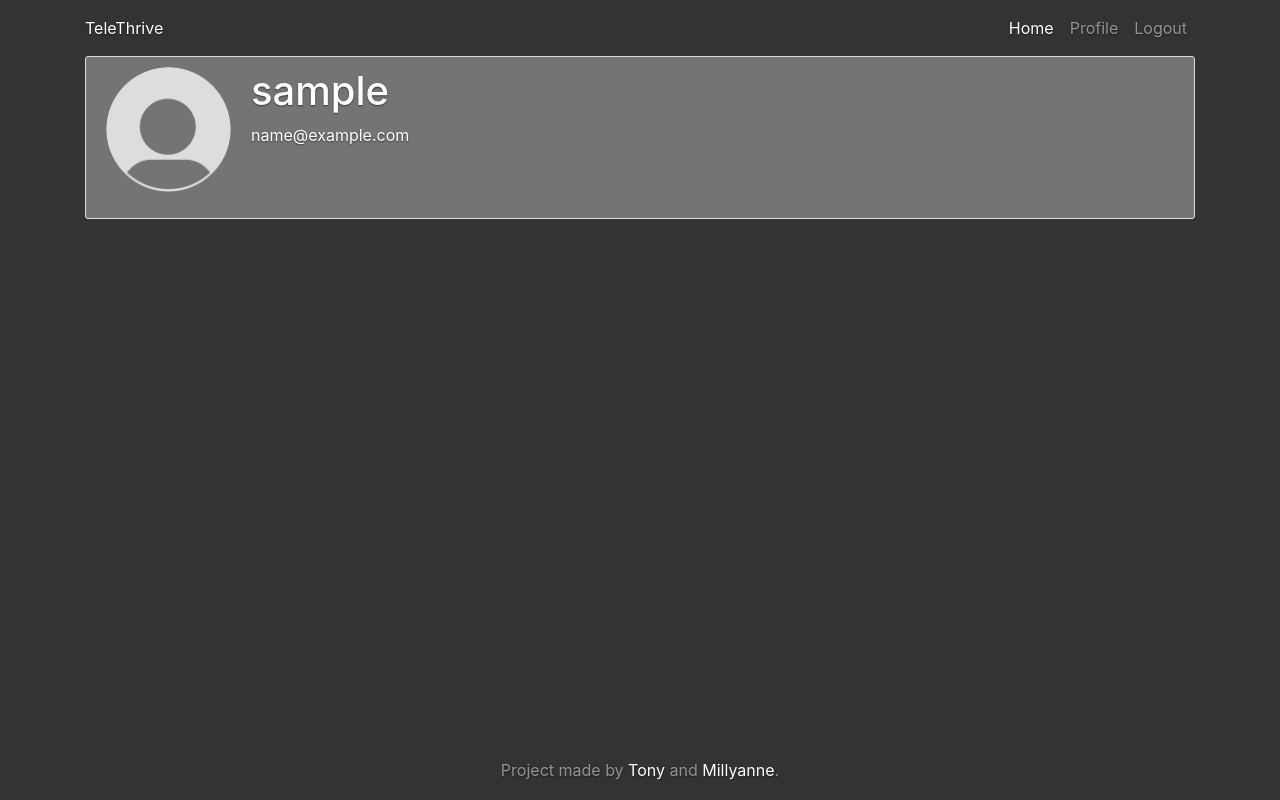
After one commit to ynot93/tele-thrive, a Flask app: page /user-profile in a window 1280 px wide. The commit adds this page. Run offline with Flask 3, Linux system fonts and the light colour scheme; the visitor is signed in with stand-in values (Sample User, id 1).

Commit message:
Setup user profile page

```diff
--- a/flask_app/__init__.py
+++ b/flask_app/__init__.py
@@ -2,6 +2,8 @@ import os
 from flask import Flask
 from flask_sqlalchemy import SQLAlchemy
 from dotenv import load_dotenv
+from flask_bcrypt import Bcrypt
+from flask_login import LoginManager
 
 
 load_dotenv()
@@ -10,5 +12,9 @@ app.secret_key = os.environ.get('SECRET_KEY')
 app.config['SQLALCHEMY_DATABASE_URI'] = os.environ.get('DATABASE_URL')
 app.config['SQLALCHEMY_TRACK_MODIFICATIONS'] = False
 db = SQLAlchemy(app)
+bcrypt = Bcrypt(app)
+login_manager = LoginManager(app)
+login_manager.login_view = 'login'
+login_manager.login_message_category = 'info'
 
 from . import routes
--- a/flask_app/models/user.py
+++ b/flask_app/models/user.py
@@ -1,15 +1,21 @@
 from flask_app import db
 from sqlalchemy.sql import func
+from flask_app import login_manager
+from flask_login import UserMixin
+
+@login_manager.user_loader
+def load_user(user_id):
+    return User.query.get(int(user_id))
 
 
-class User(db.Model):
+class User(db.Model, UserMixin):
     id = db.Column(db.Integer, primary_key=True)
     username = db.Column(db.String(20), unique=True, nullable=False)
     email = db.Column(db.String(120), unique=True, nullable=False)
     image_profile = db.Column(db.String(20), nullable=False, default='default.jpg')
     password = db.Column(db.String(60), nullable=False)
     created_at = db.Column(db.DateTime(timezone=True), server_default=func.now())
-    role = db.Column(db.String(20), nullable=False)
+    # role = db.Column(db.String(20), nullable=False)
 
     appointments = db.relationship('Appointment', backref='client', lazy=True)
 
--- a/flask_app/routes.py
+++ b/flask_app/routes.py
@@ -1,37 +1,19 @@
-from flask import render_template, url_for, flash, redirect
+from flask import render_template, url_for, flash, redirect, request
 from .forms import RegistrationForm, LoginForm, TherapistRegistrationForm, TherapistLoginForm
-from . import app
+from . import app, db, bcrypt
 
 from flask_app.models.appointment import Appointment
 from flask_app.models.therapist import Therapist
 from flask_app.models.user import User
 from flask import session
-from flask import jsonify, request
 from .id_generator import generate_unique_user_id, generate_unique_therapist_id
-
-
-users = [
-    {
-        'first_name': "Tony",
-        'last_name': "Mputhia",
-        'date_created': "26/02/2024",
-        'appointment': "12/04/2024",
-        'age': 28
-    },
-    {
-        'first_name': "Millyanne",
-        'last_name': "Adhiambo",
-        'date_created': "28/02/2024",
-        'appointment': "17/04/2024",
-        'age': 25
-    }
-]
+from flask_login import login_user, current_user, logout_user, login_required
 
 
 @app.route("/")
 @app.route("/home")
 def home():
-    return render_template("home.html", users=users)
+    return render_template("home.html")
 
 
 @app.route("/about")
@@ -41,26 +23,39 @@ def about():
 
 @app.route("/register", methods=['GET', 'POST'])
 def register():
+    if current_user.is_authenticated:
+        return redirect(url_for('home'))
     form = RegistrationForm()
     if form.validate_on_submit():
-        user_id = generate_unique_user_id()
-        session['user_id'] = user_id
-        flash(f'Account created for {form.username.data}!', 'sucess')
-        return redirect(url_for('home'))
+        # user_id = generate_unique_user_id()
+        # session['user_id'] = user_id
+        # flash(f'Account created for {form.username.data}!', 'sucess')
+        # return redirect(url_for('home'))
+        hashed_pwd = bcrypt.generate_password_hash(form.password.data).decode('utf-8')
+        user = User(username=form.username.data, email=form.email.data, password=hashed_pwd)
+        db.session.add(user)
+        db.session.commit()
+        flash(f'Account created for {form.username.data}!', 'success')
+        return redirect(url_for('login'))
     return render_template("register.html", title='Register', form=form)
 
 
 @app.route("/login", methods=['GET', 'POST'])
 def login():
+    if current_user.is_authenticated:
+        return redirect(url_for('home'))
     form = LoginForm()
     if form.validate_on_submit():
         user = User.query.filter_by(email=form.email.data).first()
-        if user and user.password == form.password.data:
-            session['user_id'] = user.id
+        # if user and user.password == form.password.data:
+        #     session['user_id'] = user.id
+        if user and bcrypt.check_password_hash(user.password, form.password.data):
+            login_user(user, remember=form.remember.data)
             flash(f'You have successfully logged in!', 'success')
-            return redirect(url_for('home'))
+            next_redirect = request.args.get('next')
+            return redirect(next_redirect) if next_redirect else redirect(url_for('home'))
         else:
-            flash(f'Login Unsuccessful! Check username and password', 'danger')
+            flash(f'Login Unsuccessful! Check email or password', 'danger')
     return render_template("login.html", title='Login', form=form)
 
 
@@ -86,13 +81,6 @@ def login_therapist():
         else:
             flash('Login Unsuccessful! Please check email and password', 'danger')
     return render_template('login_therapist.html', title='Therapist Login', form=form)
-
-
-@app.route("/logout")
-def logout():
-    session.clear()
-    flash('You have been logged out!', 'success')
-    return redirect(url_for('home'))
 
 
 #@app.route("/appointments", methods=["GET"])
@@ -158,3 +146,18 @@ def get_appointments():
 @app.route("/appointments/new", methods=["GET"])
 def create_appointment():
     return render_template("create_appointment.html")
+
+@app.route("/logout")
+def logout():
+    # session.clear()
+    # flash('You have been logged out!', 'success')
+    # return redirect(url_for('home'))
+    logout_user()
+    return redirect(url_for('home'))
+
+
+@app.route("/user-profile")
+@login_required
+def user_profile():
+    profile_pic = url_for('static', filename='images/profile_pictures/' + current_user.image_profile)
+    return render_template('user_profile.html', title='User Profile', profile_pic=profile_pic)
--- a/flask_app/static/main.css
+++ b/flask_app/static/main.css
@@ -26,11 +26,17 @@ a:hover {
 html,
 body {
   background-color: #333;
+  height: 100%;
 }
 
 body {
   color: #fff;
   text-shadow: 0 .05rem .1rem rgba(0, 0, 0, .5);
+}
+
+.layout-container {
+  position: relative;
+  min-height: 100%;
 }
 
 .jumbotron {
@@ -119,11 +125,34 @@ body {
   background-color: #2f2f2f;
 }
 
+/* Footer Section */
 .footer {
-  position: fixed;
+  position: absolute;
+  left: 0;
   bottom: 0;
   width: 100%;
   height: 60px;
   line-height: 60px;
+  margin-bottom: 0;
   color: rgba(255, 255, 255, .5);
 }
+
+/* Profile Section */
+.content-section {
+  background: #747474;
+  padding: 10px 20px;
+  border: 1px solid #dddddd;
+  border-radius: 3px;
+  margin-bottom: 20px;
+}
+
+.account-img {
+  height: 125px;
+  width: 125px;
+  margin-right: 20px;
+  margin-bottom: 16px;
+}
+
+.account-heading {
+  font-size: 2.5rem;
+}
--- a/flask_app/templates/home.html
+++ b/flask_app/templates/home.html
@@ -129,7 +129,7 @@
 <section class="contact-section py-5 mb-4">
     <div class="container">
         <h2 class="pb-4">Contact Us</h2>
-        <div class="row">
+        <div class="row pb-4">
             <div class="col-md-4">
                 <h6>E-Mail Address</h6>
                 <p class="m-0">tonymmputhia@gmail.com</p>
--- a/flask_app/templates/layout.html
+++ b/flask_app/templates/layout.html
@@ -15,21 +15,23 @@
 </head>
 
 <body>
-    <div class="container d-flex w-100 h-100 p-3 mx-auto flex-column">
-        <header class="masthead mb-auto">
-            <div class="inner">
-                <h3 class="masthead-brand">TeleThrive</h3>
-                <nav class="nav nav-masthead justify-content-center">
-                    <a class="nav-link active" href="{{ url_for('home') }}">Home</a>
-                    <a class="nav-link" href="{{ url_for('about') }}">About us</a>
-                    <a class="nav-item nav-link active" href="{{ url_for('register') }}">Register</a>
-                    <a class="nav-item nav-link active" href="{{ url_for('register_therapist') }}">For Therapists</a>
-                    {% if session.logged_in %}
-                        <a class="nav-item nav-link active" href="{{ url_for('logout') }}">Logout</a>
+    <div class="layout-container">
+        <nav class="navbar navbar-expand-lg navbar-dark">
+            <div class="container">
+                <a href="{{ url_for('home') }}">TeleThrive</a>
+                <ul class="navbar-nav ml-auto">
+                    <li class="nav-item"><a class="nav-link active" href="{{ url_for('home') }}">Home</a></li>
+                    {% if current_user.is_authenticated %}
+                        <li class="nav-item"><a class="nav-item nav-link" href="{{ url_for('user_profile') }}">Profile</a></li>
+                        <li class="nav-item"><a class="nav-item nav-link" href="{{ url_for('logout') }}">Logout</a></li>
+                    {% else %}
+                        <li class="nav-item"><a class="nav-link" href="{{ url_for('login') }}">Login</a></li>
+                        <li class="nav-item"><a class="nav-item nav-link" href="{{ url_for('register') }}">Register</a></li>
+                        <li class="nav-item"><a class="nav-item nav-link" href="{{ url_for('register_therapist') }}">For Therapists</a></li>
                     {% endif %}
+                </ul>
+            </div>
         </nav>
-            </div>
-        </header>
 
         <main role="main" class="inner cover">
             <div class="container">
@@ -48,13 +50,16 @@
 
         </main>
 
-    <footer class="footer mt-4">
+        <footer>
+            <div class="footer mt-4">
                 <div class="text-center container">
                     <p>Project made by <a href="https://github.com/ynot93/">Tony</a> and <a
                             href="https://github.com/millyanne93/">Millyanne</a>.
                     </p>
                 </div>
+            </div>
         </footer>
+    </div>
 
     <script src="https://cdn.jsdelivr.net/npm/jquery@3.5.1/dist/jquery.slim.min.js"
         integrity="sha384-DfXdz2htPH0lsSSs5nCTpuj/zy4C+OGpamoFVy38MVBnE+IbbVYUew+OrCXaRkfj"
--- /dev/null
+++ b/flask_app/templates/user_profile.html
@@ -0,0 +1,14 @@
+{% extends "layout.html" %}
+{% block content %}
+    <div class="container">
+        <div class="content-section">
+            <div class="media">
+              <img class="rounded-circle account-img" src="{{ profile_pic }}">
+              <div class="media-body">
+                <h2 class="account-heading">{{ current_user.username }}</h2>
+                <p>{{ current_user.email }}</p>
+              </div>
+            </div>
+        </div>
+    </div>
+{% endblock content %}
--- a/requirements.txt
+++ b/requirements.txt
@@ -1,8 +1,10 @@
+bcrypt==4.1.2
 blinker==1.7.0
 click==8.1.7
 dnspython==2.6.1
 email_validator==2.1.1
 Flask==3.0.2
+Flask-Bcrypt==1.0.1
 Flask-SQLAlchemy==3.1.1
 Flask-WTF==1.2.1
 greenlet==3.0.3
```
Also changed, not shown: flask_app/forms.py (+28 -1 lines), flask_app/templates/login.html (+7 -1 lines), flask_app/templates/register.html (+7 -1 lines), init_db.py (+4 -4 lines), flask_app/static/images/profile_pictures/default.jpg (added). Lines whose indentation alone changed are shown as unchanged.
